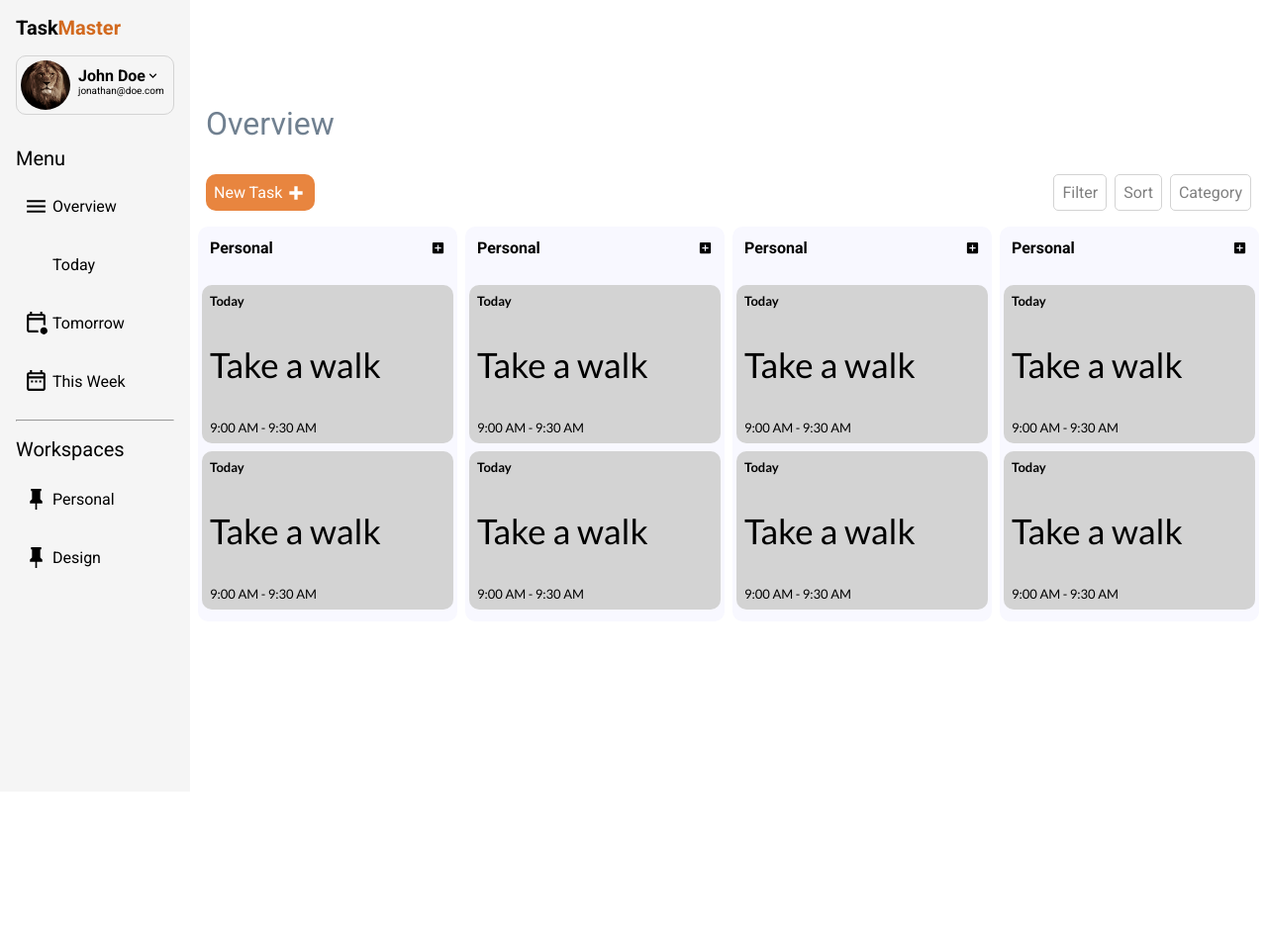
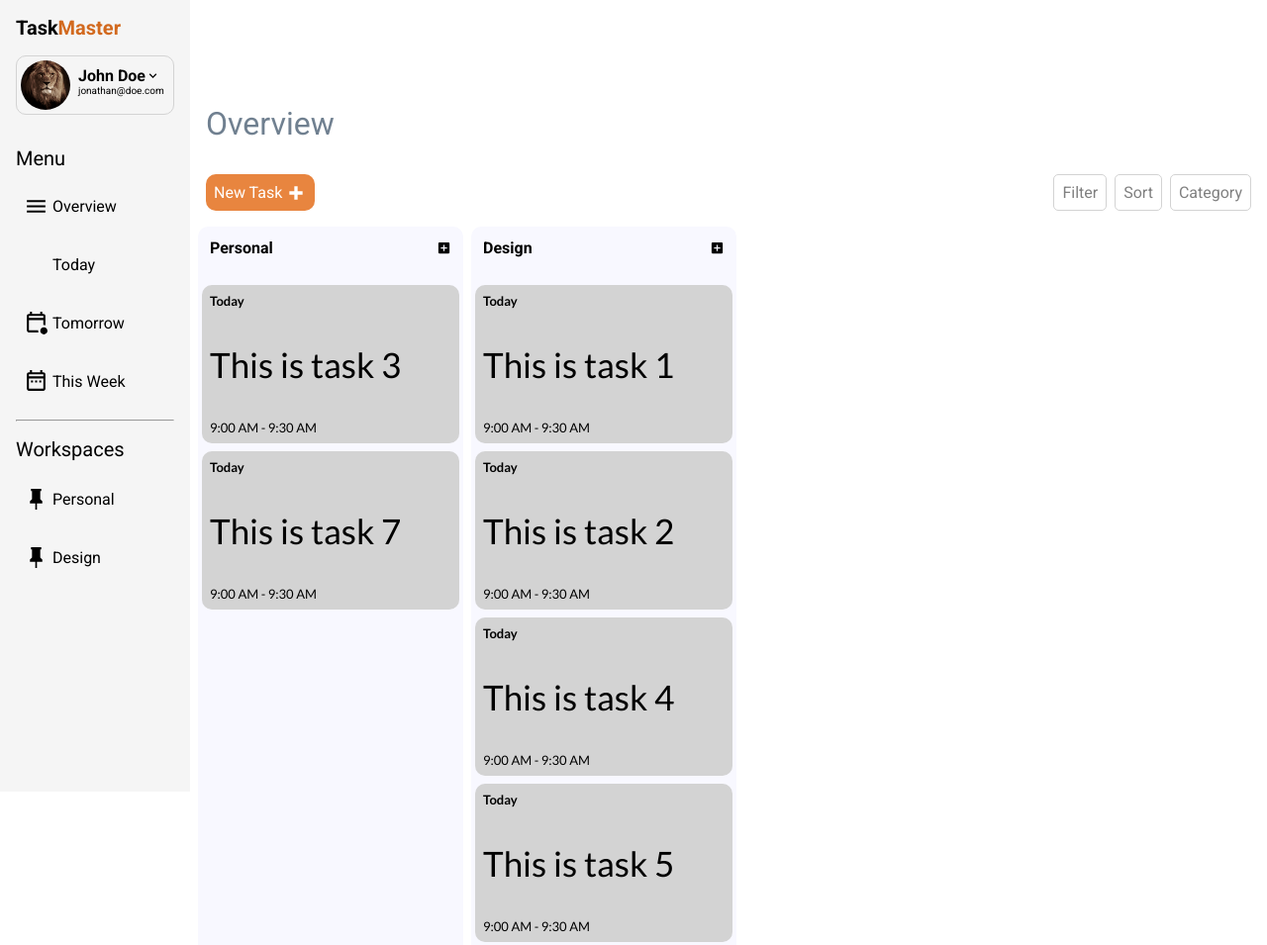
Before and after one commit to edgarmuyomba/task-master, a website built with webpack: page dist/index.html in a window 1280 px wide. Shown: the top 955 px of the page at 99% size. Before the commit the page ends 800 px from the top, so only its background shows below. Built offline with nearby package versions, Linux system fonts and the light colour scheme; files whose address does not match are found by name.

Commit message:
overview page

```diff
--- a/src/css/sidebar.css
+++ b/src/css/sidebar.css
@@ -75,6 +75,7 @@
     align-items: center;
     gap: 4px;
     padding: 8px;
+    cursor: default;
 }
 
 .sidebar .tile {
--- a/src/js/index.js
+++ b/src/js/index.js
@@ -5,3 +5,4 @@ import '../css/main.css';
 import '../css/newTask.css';
 
 import './modules/newTask.js';
+import './modules/sidebarNavigation.js';
--- /dev/null
+++ b/src/js/modules/displayDesign.js
@@ -0,0 +1,8 @@
+function displayDesign() {
+    const content = document.querySelector('.main > .content');
+    content.innerHTML = `
+                        <div class="header">Design</div>
+                        `;
+};
+
+export { displayDesign };
--- /dev/null
+++ b/src/js/modules/displayOverview.js
@@ -0,0 +1,54 @@
+import { tasks, workspaces } from "./taskStorage";
+
+const content = document.querySelector('.main > .content');
+
+function displayOverview() {
+    content.innerHTML = '';
+    createWorkSpaces();
+    // do nothing
+};
+
+function createWorkSpaces() {
+    for (let space of workspaces) {
+        let workspace = document.createElement('div');
+        workspace.classList.add('workspace');
+        createDivs(workspace, space);
+        addTasks(workspace, space);
+        content.appendChild(workspace);
+    }
+}
+
+function createDivs(workspace, space) {
+    let header = document.createElement('div');
+    header.classList.add('heading');
+
+    let title = document.createElement('div');
+    title.classList.add('title');
+    title.textContent = space;
+
+    header.appendChild(title);
+    workspace.appendChild(header);
+
+    let tasks = document.createElement('div');
+    tasks.classList.add('tasks');
+    workspace.appendChild(tasks);
+}
+
+function addTasks(workspace, space) {
+    let tasksDiv = workspace.querySelector('.tasks');
+    for (let task of tasks) {
+        if (task.workspace === space) {
+            tasksDiv.innerHTML += `
+                                    <div class="task">
+                                        <div class="due">Today</div>
+                                        <div class="title">${task.title}</div>
+                                        <div class="time">9:00 AM - 9:30 AM</div>
+                                    </div>
+                                `;
+        }
+    }
+}
+
+displayOverview();
+
+export { displayOverview };
--- /dev/null
+++ b/src/js/modules/displayPersonal.js
@@ -0,0 +1,8 @@
+function displayPersonal() {
+    const content = document.querySelector('.main > .content');
+    content.innerHTML = `
+                        <div class="header">Personal</div>
+                        `;
+};
+
+export { displayPersonal };
--- /dev/null
+++ b/src/js/modules/displayThisWeek.js
@@ -0,0 +1,8 @@
+function displayThisWeek() {
+    const content = document.querySelector('.main > .content');
+    content.innerHTML = `
+                        <div class="header">This Week</div>
+                        `;
+};
+
+export { displayThisWeek };
--- /dev/null
+++ b/src/js/modules/displayToday.js
@@ -0,0 +1,8 @@
+function displayToday() {
+    const content = document.querySelector('.main > .content');
+    content.innerHTML = `
+                        <div class="header">Today</div>
+                        `;
+}
+
+export { displayToday };
--- /dev/null
+++ b/src/js/modules/displayTomorrow.js
@@ -0,0 +1,8 @@
+function displayTomorrow() {
+    const content = document.querySelector('.main > .content');
+    content.innerHTML = `
+                        <div class="header">Tomorrow</div>
+                        `;
+};
+
+export { displayTomorrow };
--- /dev/null
+++ b/src/js/modules/sidebarNavigation.js
@@ -0,0 +1,30 @@
+import { displayOverview } from "./displayOverview";
+import { displayToday } from "./displayToday";
+import { displayTomorrow } from "./displayTomorrow";
+import { displayThisWeek } from "./displayThisWeek";
+import { displayPersonal } from "./displayPersonal";
+import { displayDesign } from "./displayDesign";
+
+
+const sideTiles = document.querySelectorAll('.sidebar .side-tile');
+
+sideTiles.forEach((tile) => {
+    tile.addEventListener('click', () => {
+        let title = tile.textContent;
+        contentDisplay(title);
+    });
+})
+
+let tiles = {
+    'Overview': displayOverview,
+    'Today': displayToday,
+    'Tomorrow': displayTomorrow,
+    'This Week': displayThisWeek,
+    'Personal': displayPersonal,
+    'Design': displayDesign,
+}
+
+function contentDisplay(title) {
+    let display = tiles[title];
+    display();
+}
--- /dev/null
+++ b/src/js/modules/taskStorage.js
@@ -0,0 +1,39 @@
+let titles = [
+    "This is task 1",
+    "This is task 2",
+    "This is task 3",
+    "This is task 4",
+    "This is task 5",
+    "This is task 6",
+    "This is task 7",
+];
+
+let bodies = [
+    "This is body 1",
+    "This is body 2",
+    "This is body 3",
+    "This is body 4",
+    "This is body 5",
+    "This is body 6",
+    "This is body 7",
+];
+
+let workspaces = [
+    "Personal",
+    "Design"
+];
+
+let indices = [0, 1, 2, 3, 4, 5, 6, 7];
+
+const tasks = [];
+
+for (let index of indices) {
+    let space = Math.floor(Math.random() * 2);
+    tasks.push({
+        title: titles[index],
+        body: bodies[index],
+        workspace: workspaces[space]
+    });
+}
+
+export { tasks, workspaces };
```
Also changed, not shown: dist/index.html.
